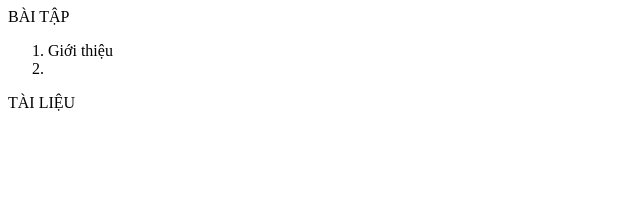
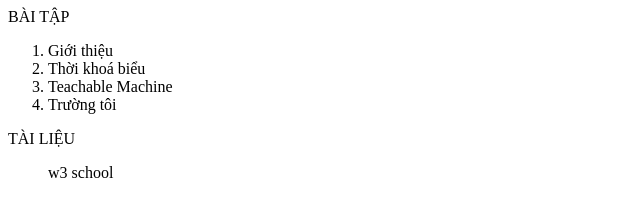
Before and after one commit to BuiBaoo/duan1, a plain HTML site: page index.html in a window 1280 px wide. Shown: the whole page, without its empty margins (0-640 px from the left). Drawn offline with Linux system fonts and the light colour scheme.

Commit message:
Update index.html

```diff
--- a/index.html
+++ b/index.html
@@ -6,9 +6,11 @@
         BÀI TẬP
         <ol>
             <li> Giới thiệu</li>
-            <li>  </li>
+            <li>  Thời khoá biểu</li>
+            <li> Teachable Machine</li>
+            <li> Trường tôi</li>
         </ol>
         TÀI LIỆU
-        <ul> </ul>
+        <ul> w3 school</ul>
     </body>
 </html>
```
